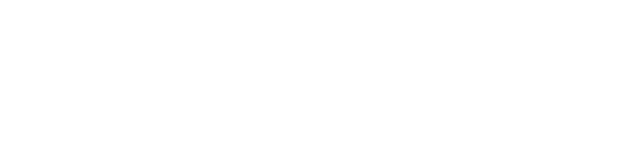
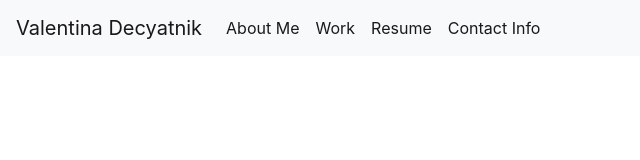
Before and after one commit to vdecyatnik/Updated-Portfolio, a plain HTML site: page index.html in a window 1280 px wide. Shown: the whole page, without its empty margins (0-640 px from the left). Drawn offline with nearby package versions, Linux system fonts and the light colour scheme.

Commit message:
added navbar

```diff
--- a/index.html
+++ b/index.html
@@ -9,5 +9,21 @@
 </head>
 <body>
 
+    <nav class="navbar navbar-expand-lg navbar-light bg-light">
+        <a class="navbar-brand" href="#">Valentina Decyatnik</a>
+
+
+
+        <div class="navbar-nav">
+            <a class="nav-link active" href="#">About Me<span class="sr-only">(current)</span></a>
+            <a class="nav-link active" href="#">Work</a>
+            <a class="nav-link active" href="#">Resume</a>
+            <a class="nav-link active" href="#">Contact Info</a>
+
+        </div>
+
+
+    </nav>
+
 </body>
 </html>
```
